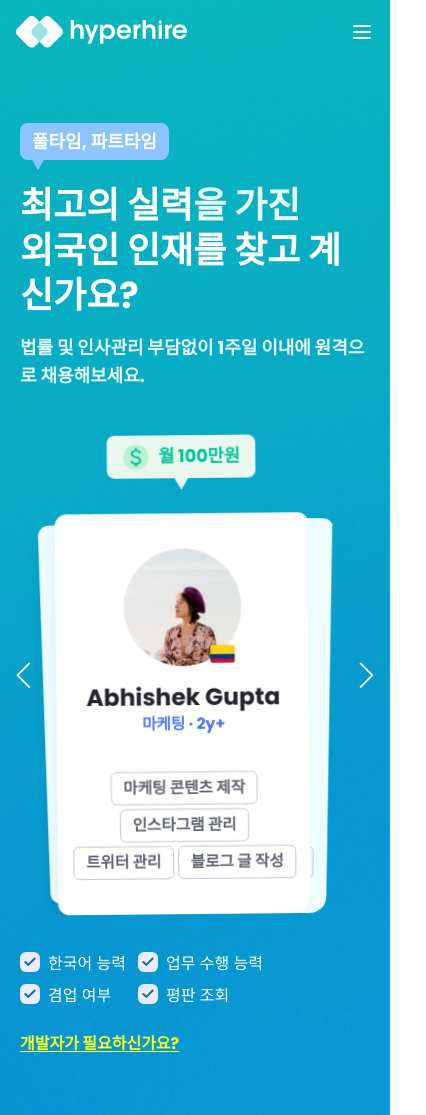
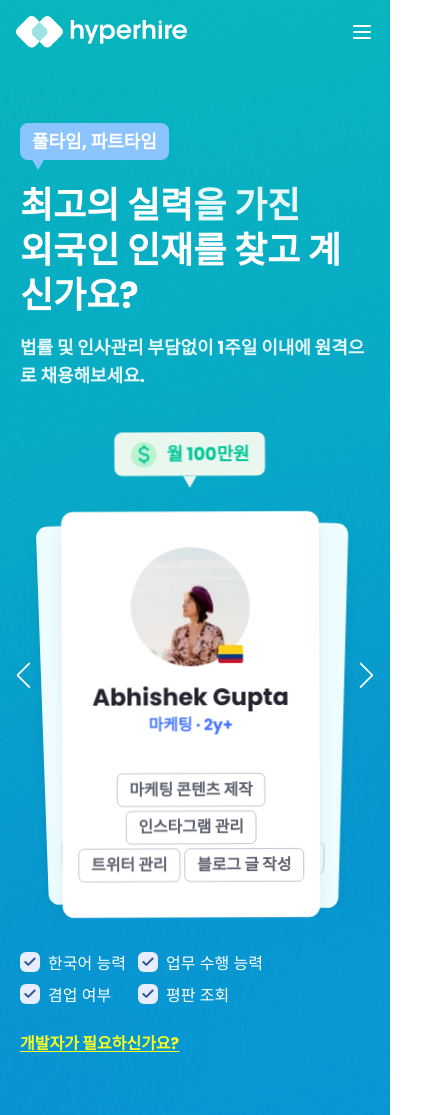
Before and after one commit to ammartanwar/hyperhire, a Next.js app: page / in a window 390 px wide. Shown: the top 1115 px of the page, 426 px wide, since content can reach past the window. Built offline with nearby package versions, Linux system fonts and the light colour scheme.

Commit message:
left position

```diff
--- a/src/components/HeroSection/SwiperSection.tsx
+++ b/src/components/HeroSection/SwiperSection.tsx
@@ -27,7 +27,7 @@ const SwiperSection: React.FC = () => {
         {SwiperData.map((item, index) => (
           <SwiperSlide key={item.id}>
             <div className={activeIndex === index ? '' : 'mt-20'}>
-              <div className="flex flex-col items-center relative md:left-0 left-8">
+              <div className="flex flex-col items-center">
                 {activeIndex === index && (
                   <div className="text-[#00C696] font-bold text-lg bg-[#E9F7EF] flex items-center m-auto px-4 rounded-lg py-2">
                     <SvgIconOne />
--- a/src/styles/globals.css
+++ b/src/styles/globals.css
@@ -73,8 +73,11 @@ li {
 @media only screen and (max-width: 600px) {
   .swiper-cards .swiper-slide {
     margin-right: 0px !important;
-    /* padding-left: 36px !important; */
-    /* margin-left: 30px !important; */
-    width: 320px !important;
+    /* padding-left: 36px !important;
+    margin-left: 20px !important; */
   }
+
+  /* .swiper-slide {
+    width: 300px !important;
+  } */
 }
```
